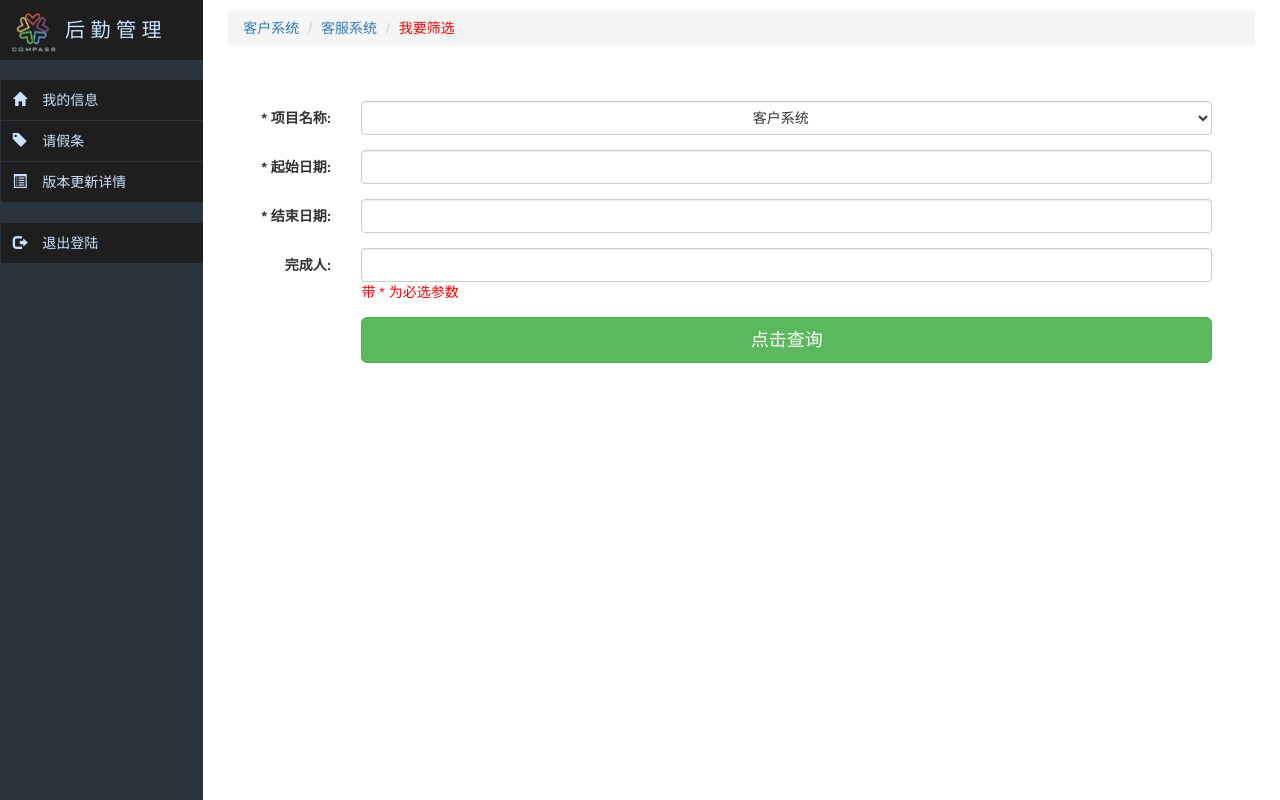
After one commit to bastarder/luopan-logistics, a Django app: page /filter_version/ in a window 1280 px wide. The commit adds this page. Run offline with Django 3.2, Linux system fonts and the light colour scheme; some libraries are stand-ins or nearby versions.

Commit message:
在版本更新的BUG修复中，增加筛选功能，项目名，日期，完成人

```diff
--- a/holiday/templates/my_leave.html
+++ b/holiday/templates/my_leave.html
@@ -17,7 +17,7 @@
     {% for a in MyLeave %}
         <tr>
             <td>{{a.pub_date}}</td>
-            <td><a href="/change_leave/?id={{a.id}}">{{a.id}} {{a.person.name}}</a></td>
+            <td><a href="/change_leave/?id={{a.id}}">{{a.person.name}}</a></td>
             {% if a.manager_signature %}
             <td><span class="glyphicon glyphicon-ok"></span></td>
             {% else %}
--- a/newDjango/urls.py
+++ b/newDjango/urls.py
@@ -41,4 +41,5 @@ urlpatterns = [
     url(r'^bugview/Report_view/$', bugupdate_view.Report_view),
     #APP[updateverson]
     url(r'^customer_view/$',newversion_view.customer_view),
+    url(r'^filter_version/$',newversion_view.filter_version),
 ]
--- /dev/null
+++ b/newversion/templates/filter_version.html
@@ -0,0 +1,99 @@
+{% extends "version.html" %}
+{% block version %}
+{% load staticfiles %}
+<style>
+.labels{
+  border-radius: 5px;
+  background-color: #CAE1FF;
+  padding: 1px 2px 1px 2px;
+}
+.search_VERSION{
+  position: relative;
+  left:-43px;
+  top:35px;
+}
+.more_thing_VERSION{
+  font-size: 15px;
+  color: gray;
+}
+</style>
+
+<body>
+{% csrf_token %}
+{% if not customer_bug %}
+<form class="form-horizontal search_VERSION" action='/filter_version/' method='GET'>
+
+           <div class="form-group">
+              <label for="inputEmail3" class="col-sm-2 control-label">  * 项目名称:</label>
+              <div class="col-sm-10">
+                <select name="project_id" class="btn btn-default dropdown-toggle form-control">
+                            <option value="1">客户系统</option>
+                            <option value="2">客服系统</option>
+                 </select>
+              </div>
+            </div>
+
+            <div class="form-group">
+               <label for="inputEmail3" class="col-sm-2 control-label">* 起始日期: </label>
+               <div class="col-sm-10">
+                 <input type="text" name="start_time" class="form-control" onClick="WdatePicker({dateFmt:'yyyy-MM-dd'})">
+               </div>
+             </div>
+
+             <div class="form-group">
+                <label for="inputEmail3" class="col-sm-2 control-label">* 结束日期:</label>
+                <div class="col-sm-10">
+                  <input type="text" name="end_time" class="form-control" onClick="WdatePicker({dateFmt:'yyyy-MM-dd'})">
+                </div>
+              </div>
+
+              <div class="form-group">
+                 <label for="inputEmail3" class="col-sm-2 control-label">完成人:</label>
+                 <div class="col-sm-10">
+                   <input type="text" name="finish_name" class="form-control">
+                   <span style="color:red;">带 * 为必选参数</span>
+                 </div>
+               </div>
+
+  <div class="form-group">
+     <label for="inputEmail3" class="col-sm-2 control-label"> </label>
+     <div class="col-sm-10">
+         <button type="submit" class="btn btn-success btn-block btn-lg" >点击查询</button>
+     </div>
+   </div>
+</form>
+{% else %}
+<table class="table">
+  <tr>
+      <th>ID</th>  <!--iid-->
+      <th>
+        修复内容 - [ {{start_time}} - {{end_time}} : {{f_name}} ]
+      </th>
+  </tr>
+  {% for a in customer_bug %}
+  <tr>
+      <td>#{{a.2}}</td>
+      <td><!--&#10;换行符-->
+          <span
+          title="创建: {{a.3}}
+关闭: {{a.4}}
+创建人:{{a.5}}
+解决人:{{a.6}}">{{a.0}}</span>
+          {% for b in a.1 %}
+            <span class="labels">{{b}}</span>
+          {% endfor %}
+          <br>
+          <span class="more_thing_VERSION">
+            &nbsp;&nbsp;
+            解决人:{{a.5}}&nbsp;&nbsp;&nbsp;&nbsp;&nbsp;解决时间: {{a.4}}
+
+          </span>
+      </td>
+  </tr>
+  {% endfor %}
+</table>
+{% endif %}
+</body>
+<script>
+</script>
+{% endblock %}
--- a/newversion/templates/version.html
+++ b/newversion/templates/version.html
@@ -12,6 +12,7 @@
 <ol class="breadcrumb">
   <li><a href="/customer_view/?project_id=1&page=1">客户系统</a></li>
   <li><a href="/customer_view/?project_id=2&page=1">客服系统</a></li>
+  <li><a style="color:red;" href="/filter_version/">我要筛选</a></li>
 </ol>
 {% block version %}{% endblock %}
 </body>
--- a/newversion/views.py
+++ b/newversion/views.py
@@ -14,6 +14,79 @@ import datetime
 import calendar
 import xlwt
 import httplib, urllib,json
+
+def filter_version(request):
+    if request.GET:
+        start_time=request.GET['start_time']
+        end_time=request.GET['end_time']
+        project_id = request.GET['project_id']
+        if request.GET['finish_name']:
+            finish_name_str = True
+            finish_name = request.GET['finish_name']
+            f_name = finish_name
+        else:
+            finish_name_str = False
+            f_name = '所有人'
+    else:
+        return render_to_response('filter_version.html')
+
+    start_time=datetime.datetime.strptime(start_time,"%Y-%m-%d").date()
+    end_time=datetime.datetime.strptime(end_time,"%Y-%m-%d").date()
+    customer_bug=[]
+
+    params = urllib.urlencode({'login':'钱杰','email': '85257684@qq.com', 'password': '85257684'})
+    conn = httplib.HTTPConnection("180.97.80.177:8087")
+    conn.request("POST", "/api/v3/session", params)
+    response = conn.getresponse().read()
+    user_more = json.loads(response)
+    private_token = user_more['private_token']
+    print private_token
+    conn.close()
+    def get_json_to_dict(a):
+        conn = httplib.HTTPConnection("180.97.80.177:8087")
+        conn.request("GET", a)
+        response = conn.getresponse().read()
+        issues_more = json.loads(response)
+        conn.close()
+        return issues_more
+    page=1
+    x=0
+    print "--------customer----------"
+    while(1):
+        a="/api/v3/projects/" + project_id + "/issues?state=closed&order_by=updated_at&per_page=20&private_token="+private_token+"&page="+str(page)
+        project_customer = get_json_to_dict(a)
+        if len(project_customer)<1:
+                break
+        for a in project_customer:
+            issues_title = a['title']
+            issues_create = a['created_at'][0:10]
+            issues_update = a['updated_at'][0:10]
+            issues_iid = a['iid']
+            if a['assignee']:
+                issues_cname = a['assignee']['name']
+            else:
+                issues_cname = 'none'
+            if a['author']:
+                issues_fname = a['author']['name']
+            else:
+                issues_fname = 'none'
+            labels = a['labels']
+            issues_labels = []
+            for la in labels:
+                issues_labels.append(la)
+            update_time=datetime.datetime.strptime(issues_create,"%Y-%m-%d").date()
+            if update_time >= start_time and update_time <= end_time:
+                if finish_name_str:
+                    if finish_name == issues_fname:
+                        customer_bug.append([issues_title,issues_labels,issues_iid,issues_create,issues_update,issues_cname,issues_fname])
+                else:
+                    customer_bug.append([issues_title,issues_labels,issues_iid,issues_create,issues_update,issues_cname,issues_fname])
+        page=page+1
+    return render_to_response('filter_version.html',{'customer_bug':customer_bug,
+                                                     'start_time':start_time,
+                                                     'end_time':end_time,
+                                                     'f_name':f_name})
+    #return render_to_response('filter_version.html',context_instance=RequestContext(request))
 
 def customer_view(request):
     if not request.GET:
```
Also changed, not shown: newversion/templates/customer_service_view .html (deleted, +0 -46 lines), newversion/templates/customer_view.html (+10 -0 lines).
